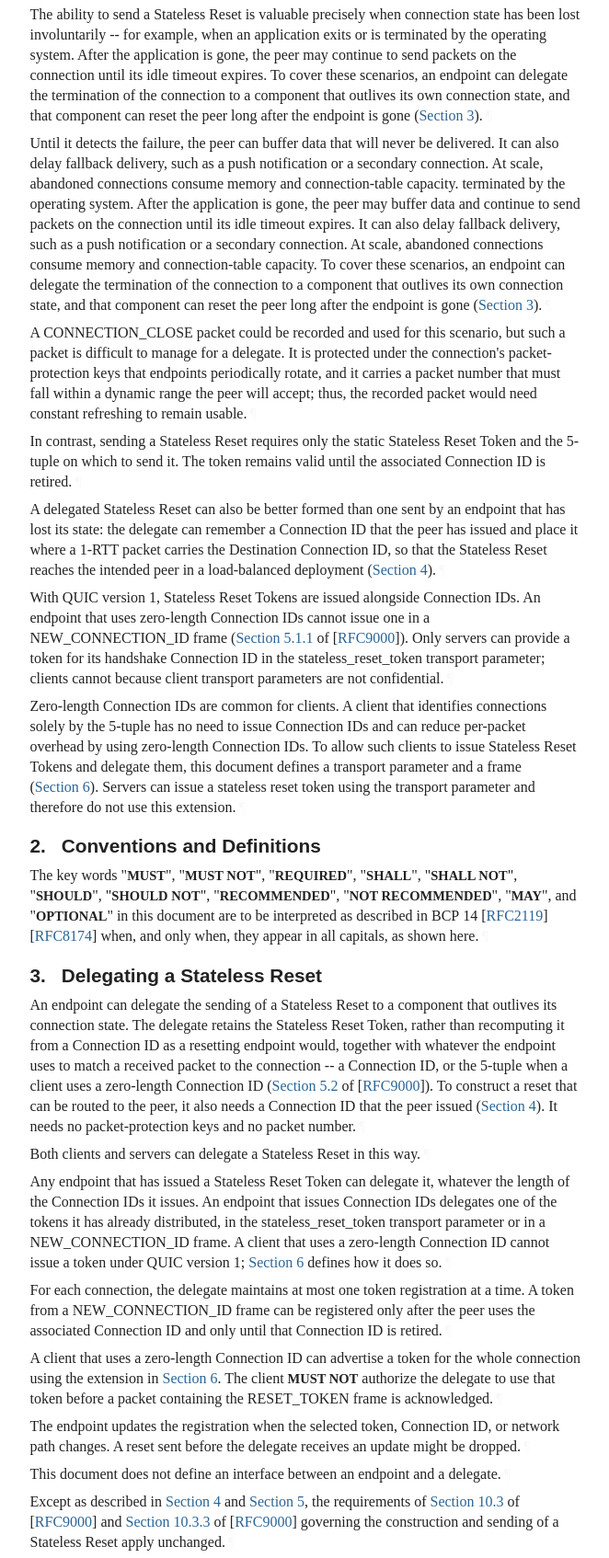
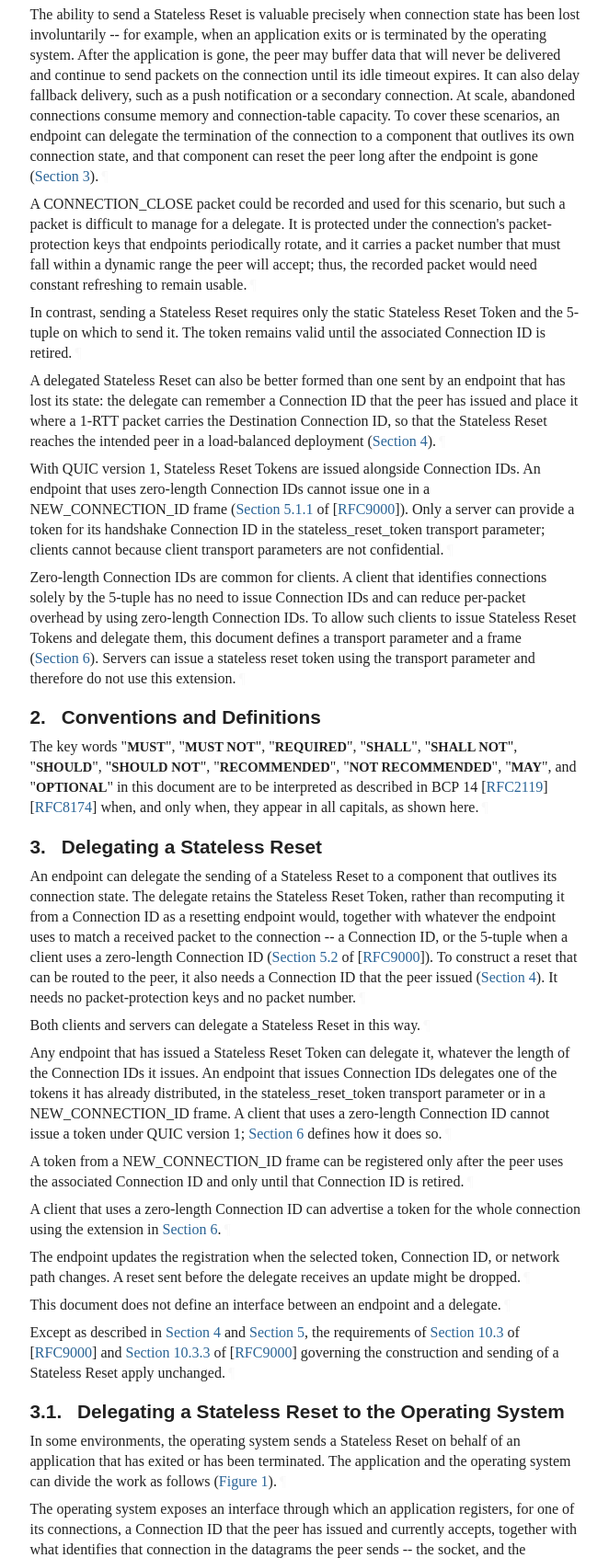
Before and after one commit to kazuho/draft-kazuho-quic-delegated-stateless-reset, a plain HTML site: page merge-jbeshay-draft/draft-kazuho-quic-delegated-stateless-reset.html in a window 1280 px wide. Shown: the part 1158-2852 px from the top of the page at 92% size, without its empty margins (92-754 px from the left). Drawn offline with Linux system fonts and the light colour scheme; a web font is replaced by a local one.

Commit message:
Script updating gh-pages from 81778ed. [ci skip]

```diff
--- a/merge-jbeshay-draft/draft-kazuho-quic-delegated-stateless-reset.html
+++ b/merge-jbeshay-draft/draft-kazuho-quic-delegated-stateless-reset.html
@@ -1236,52 +1236,41 @@ Connection ID, the resetting endpoint need not retain any per-connection state.<
 <p id="section-1-3">The same property permits a different arrangement, and it is the subject of
 this document: the entity that sends a Stateless Reset need not be the endpoint
 that ran the connection.<a href="#section-1-3" class="pilcrow">¶</a></p>
-<p id="section-1-4">The ability to send a Stateless Reset is valuable precisely when connection state
-has been lost involuntarily -- for example, when an application exits or is
-terminated by the operating system. After the application is gone, the peer may
-continue to send packets on the connection until its idle timeout expires. To cover
-these scenarios, an endpoint can delegate the termination of the connection to a
-component that outlives its own connection state, and that component can reset
-the peer long after the endpoint is gone (<a href="#delegation" class="auto internal xref">Section 3</a>).<a href="#section-1-4" class="pilcrow">¶</a></p>
-<p id="section-1-5">Until it detects the failure, the peer can buffer data that will never be
-delivered. It can also delay fallback delivery, such as a push notification or
-a secondary connection. At scale, abandoned connections consume memory and
-connection-table capacity.
-terminated by the operating system. After the application is gone, the peer may
-buffer data and
-continue to send packets on the connection until its idle timeout expires.
-It can also delay fallback delivery, such as a push notification or
-a secondary connection. At scale, abandoned connections consume memory and
-connection-table capacity.
-To cover
-these scenarios, an endpoint can delegate the termination of the connection to a
-component that outlives its own connection state, and that component can reset
-the peer long after the endpoint is gone (<a href="#delegation" class="auto internal xref">Section 3</a>).<a href="#section-1-5" class="pilcrow">¶</a></p>
-<p id="section-1-6">A CONNECTION_CLOSE packet could be recorded and used for this scenario, but
+<p id="section-1-4">The ability to send a Stateless Reset is valuable precisely when connection
+state has been lost involuntarily -- for example, when an application exits or
+is terminated by the operating system. After the application is gone, the peer
+may buffer data that will never be delivered and continue to send packets on
+the connection until its idle timeout expires. It can also delay fallback
+delivery, such as a push notification or a secondary connection. At scale,
+abandoned connections consume memory and connection-table capacity. To cover
+these scenarios, an endpoint can delegate the termination of the connection to
+a component that outlives its own connection state, and that component can
+reset the peer long after the endpoint is gone (<a href="#delegation" class="auto internal xref">Section 3</a>).<a href="#section-1-4" class="pilcrow">¶</a></p>
+<p id="section-1-5">A CONNECTION_CLOSE packet could be recorded and used for this scenario, but
 such a packet is difficult to manage for a delegate. It is protected under the
 connection's packet-protection keys that endpoints periodically rotate, and it
 carries a packet number that must fall within a dynamic range the peer will accept;
-thus, the recorded packet would need constant refreshing to remain usable.<a href="#section-1-6" class="pilcrow">¶</a></p>
-<p id="section-1-7">In contrast, sending a Stateless Reset requires only the static Stateless Reset
+thus, the recorded packet would need constant refreshing to remain usable.<a href="#section-1-5" class="pilcrow">¶</a></p>
+<p id="section-1-6">In contrast, sending a Stateless Reset requires only the static Stateless Reset
 Token and the 5-tuple on which to send it. The token remains valid until the
-associated Connection ID is retired.<a href="#section-1-7" class="pilcrow">¶</a></p>
-<p id="section-1-8">A delegated Stateless Reset can also be better formed than one sent by an
+associated Connection ID is retired.<a href="#section-1-6" class="pilcrow">¶</a></p>
+<p id="section-1-7">A delegated Stateless Reset can also be better formed than one sent by an
 endpoint that has lost its state: the delegate can remember a Connection ID that
 the peer has issued and place it where a 1-RTT packet carries the Destination
 Connection ID, so that the Stateless Reset reaches the intended peer in a
-load-balanced deployment (<a href="#constructing" class="auto internal xref">Section 4</a>).<a href="#section-1-8" class="pilcrow">¶</a></p>
-<p id="section-1-9">With QUIC version 1, Stateless Reset Tokens are issued alongside Connection IDs.
+load-balanced deployment (<a href="#constructing" class="auto internal xref">Section 4</a>).<a href="#section-1-7" class="pilcrow">¶</a></p>
+<p id="section-1-8">With QUIC version 1, Stateless Reset Tokens are issued alongside Connection IDs.
 An endpoint that uses zero-length Connection IDs cannot issue one in a
-NEW_CONNECTION_ID frame (<span><a href="https://rfc-editor.org/rfc/rfc9000#section-5.1.1" class="relref">Section 5.1.1</a> of [<a href="#RFC9000" class="cite xref">RFC9000</a>]</span>). Only servers can provide a
+NEW_CONNECTION_ID frame (<span><a href="https://rfc-editor.org/rfc/rfc9000#section-5.1.1" class="relref">Section 5.1.1</a> of [<a href="#RFC9000" class="cite xref">RFC9000</a>]</span>). Only a server can provide a
 token for its handshake Connection ID in the stateless_reset_token transport
 parameter; clients cannot because client transport parameters are not
-confidential.<a href="#section-1-9" class="pilcrow">¶</a></p>
-<p id="section-1-10">Zero-length Connection IDs are common for clients. A client that identifies connections
+confidential.<a href="#section-1-8" class="pilcrow">¶</a></p>
+<p id="section-1-9">Zero-length Connection IDs are common for clients. A client that identifies connections
 solely by the 5-tuple has no need to issue Connection IDs and can reduce
 per-packet overhead by using zero-length Connection IDs. To allow such clients
 to issue Stateless Reset Tokens and delegate them, this document defines a
 transport parameter and a frame (<a href="#advertising" class="auto internal xref">Section 6</a>).
-Servers can issue a stateless reset token using the transport parameter and therefore do not use this extension.<a href="#section-1-10" class="pilcrow">¶</a></p>
+Servers can issue a stateless reset token using the transport parameter and therefore do not use this extension.<a href="#section-1-9" class="pilcrow">¶</a></p>
 </section>
 </div>
 <div id="conventions-and-definitions">
@@ -1315,14 +1304,10 @@ IDs delegates one of the tokens it has already distributed, in the
 stateless_reset_token transport parameter or in a NEW_CONNECTION_ID frame. A
 client that uses a zero-length Connection ID cannot issue a token under QUIC
 version 1; <a href="#advertising" class="auto internal xref">Section 6</a> defines how it does so.<a href="#section-3-3" class="pilcrow">¶</a></p>
-<p id="section-3-4">For each connection, the delegate maintains at most one token registration at
-a time. A token from a NEW_CONNECTION_ID frame can be registered only after the
-peer uses the associated Connection ID and only until that Connection ID is
-retired.<a href="#section-3-4" class="pilcrow">¶</a></p>
+<p id="section-3-4">A token from a NEW_CONNECTION_ID frame can be registered only after the peer
+uses the associated Connection ID and only until that Connection ID is retired.<a href="#section-3-4" class="pilcrow">¶</a></p>
 <p id="section-3-5">A client that uses a zero-length Connection ID can advertise a token for the
-whole connection using the extension in <a href="#advertising" class="auto internal xref">Section 6</a>. The client <span class="bcp14">MUST NOT</span>
-authorize the delegate to use that token before a packet containing the
-RESET_TOKEN frame is acknowledged.<a href="#section-3-5" class="pilcrow">¶</a></p>
+whole connection using the extension in <a href="#advertising" class="auto internal xref">Section 6</a>.<a href="#section-3-5" class="pilcrow">¶</a></p>
 <p id="section-3-6">The endpoint updates the registration when the selected token, Connection ID,
 or network path changes. A reset sent before the delegate receives an update
 might be dropped.<a href="#section-3-6" class="pilcrow">¶</a></p>
@@ -1553,10 +1538,8 @@ the peer.<a href="#section-3.1-7" class="pilcrow">¶</a></p>
 <a href="#section-4" class="section-number selfRef">4. </a><a href="#name-constructing-a-routable-sta" class="section-name selfRef">Constructing a Routable Stateless Reset</a>
       </h2>
 <p id="section-4-1">When constructing a Stateless Reset, the endpoint or its delegate <span class="bcp14">SHOULD</span> place a
-Connection ID issued by the peer in the position in which a 1-RTT packet carries
-the Destination Connection ID field. The endpoint supplies a Connection ID that
-the peer currently accepts, and the delegate uses the most recently supplied
-value.<a href="#section-4-1" class="pilcrow">¶</a></p>
+Connection ID that the peer currently accepts in the position in which a 1-RTT
+packet carries the Destination Connection ID field.<a href="#section-4-1" class="pilcrow">¶</a></p>
 <p id="section-4-2">If the peer uses a zero-length Connection ID, the Destination Connection ID
 field is empty.<a href="#section-4-2" class="pilcrow">¶</a></p>
 <p id="section-4-3"><span><a href="https://rfc-editor.org/rfc/rfc9000#section-10.3" class="relref">Section 10.3</a> of [<a href="#RFC9000" class="cite xref">RFC9000</a>]</span> calls for unpredictable bits, rather than the
@@ -1708,13 +1691,16 @@ can generate a token using a cryptographically secure random number generator.<a
 <p id="section-7-2">The endpoint and delegate need to protect their coordination interface. The
 token and routing information <span class="bcp14">MUST</span> have confidentiality and integrity in
 transit and at rest.<a href="#section-7-2" class="pilcrow">¶</a></p>
-<p id="section-7-3">A RESET_TOKEN frame is protected by 1-RTT packet protection. A Stateless Reset
+<p id="section-7-3">A delegate can retain multiple registrations for a connection, such as one for
+each path. Implementations <span class="bcp14">SHOULD</span> limit the number of registrations to avoid
+resource exhaustion.<a href="#section-7-3" class="pilcrow">¶</a></p>
+<p id="section-7-4">A RESET_TOKEN frame is protected by 1-RTT packet protection. A Stateless Reset
 reveals its token to an on-path observer. This does not create a new termination
 capability because the peer enters the draining state after accepting the
-reset. The token cannot be used for another connection.<a href="#section-7-3" class="pilcrow">¶</a></p>
-<p id="section-7-4">A delegate sends using the source and destination addresses of a path on which
+reset. The token cannot be used for another connection.<a href="#section-7-4" class="pilcrow">¶</a></p>
+<p id="section-7-5">A delegate sends using the source and destination addresses of a path on which
 the endpoint recently received packets from the peer. This allows the peer to
-apply the remote-address check in <span><a href="https://rfc-editor.org/rfc/rfc9000#section-10.3.1" class="relref">Section 10.3.1</a> of [<a href="#RFC9000" class="cite xref">RFC9000</a>]</span>.<a href="#section-7-4" class="pilcrow">¶</a></p>
+apply the remote-address check in <span><a href="https://rfc-editor.org/rfc/rfc9000#section-10.3.1" class="relref">Section 10.3.1</a> of [<a href="#RFC9000" class="cite xref">RFC9000</a>]</span>.<a href="#section-7-5" class="pilcrow">¶</a></p>
 </section>
 </div>
 <div id="iana-considerations">
```
Also changed, not shown: merge-jbeshay-draft/draft-kazuho-quic-delegated-stateless-reset.txt (+14 -24 lines).
